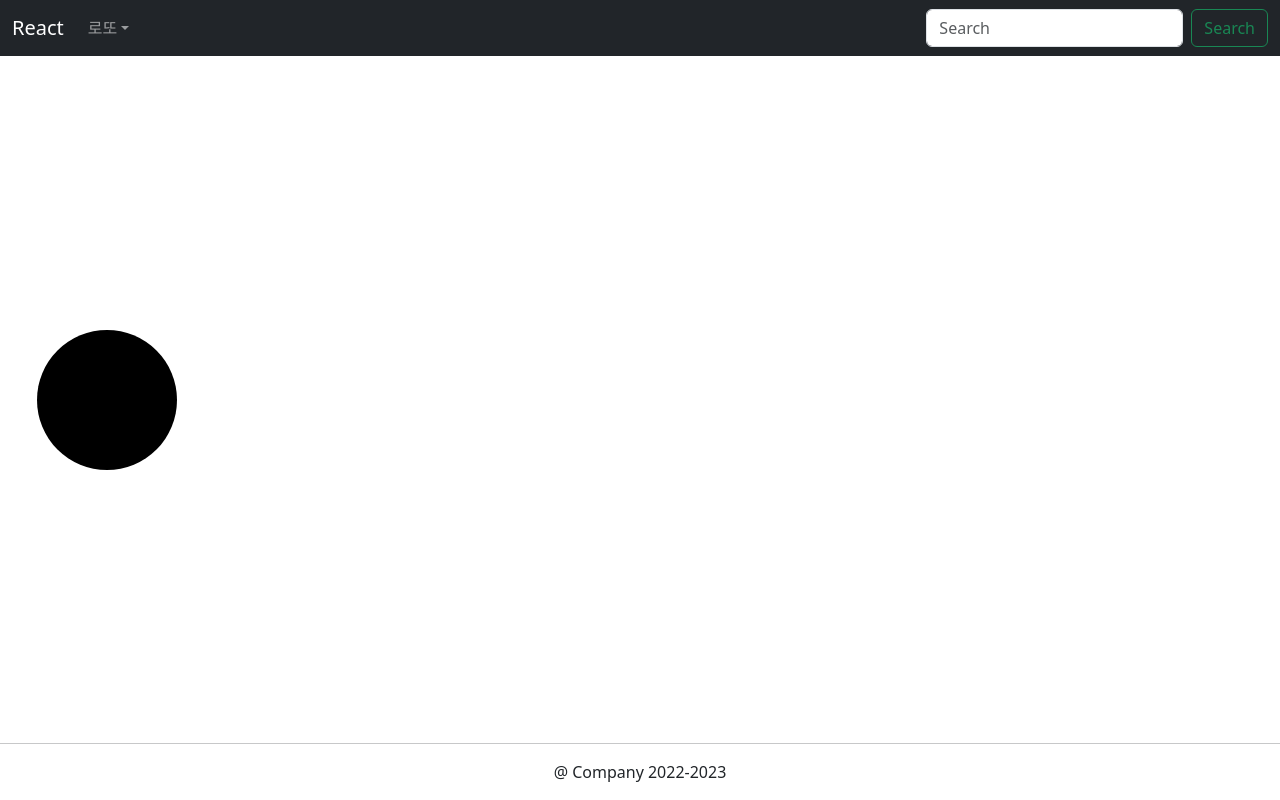
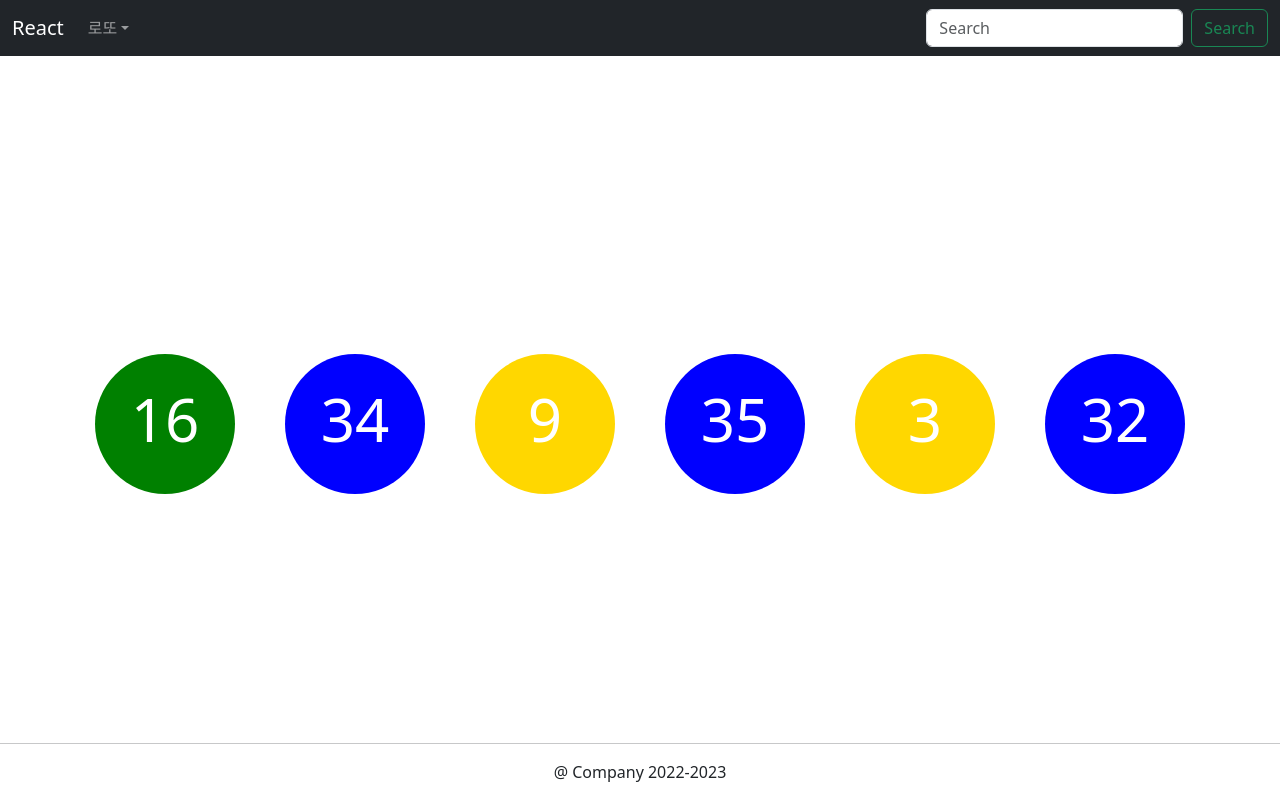
Before and after one commit to khg011213/react_vite_khj_game_project, a React (Vite) app: page / in a window 1280 px wide. Built offline with nearby package versions, Linux system fonts and the light colour scheme.

Commit message:
로또 완성

```diff
--- a/src/components/layout/lotto/LottoBall.jsx
+++ b/src/components/layout/lotto/LottoBall.jsx
@@ -18,7 +18,6 @@
     return color;
   };
   return (
-    <div>
     <div class="col-lg-2 mt-3 d-flex justify-content-around">
       <svg
         class="rounded-circle"
@@ -40,7 +39,6 @@
         </text>
       </svg>
     </div>
-    </div>
   );
 };
 
--- /dev/null
+++ b/src/components/layout/pages/LottoPage.jsx
@@ -0,0 +1,29 @@
+import React, { useState } from "react";
+import LottoBall from "../lotto/LottoBall";
+
+const LottoPage = () => {
+  const setNumbers = () => {
+    const lottoSet = new Set();
+
+    while (lottoSet.size < 6) {
+      let num = Math.floor(Math.random() * 45) + 1;
+      lottoSet.add(num);
+    }
+    console.log(lottoSet);
+    return Array.from(lottoSet);
+  };
+  const [nums, setNums] = useState(setNumbers);
+
+  const onClick = () => {
+    setNums(setNumbers());
+  };
+  return (
+    <div className="container">
+      <div type="button" onClick={onClick} className="row mt-sm-5">
+        {nums && nums.map((num) => <LottoBall lottoNum={num}></LottoBall>)}
+      </div>
+    </div>
+  );
+};
+
+export default LottoPage;
--- a/src/router/Router.jsx
+++ b/src/router/Router.jsx
@@ -1,8 +1,7 @@
 import { Children } from "react";
 import { createBrowserRouter } from "react-router-dom";
 import App from "../App";
-import Footer from "../components/layout/Footer";
-import LottoBall from "../components/layout/lotto/LottoBall";
+import LottoPage from "../components/layout/pages/LottoPage";
 
 const routes = [
   {
@@ -13,7 +12,7 @@
       {
         path: "/",
         loader: () => "로또",
-        element: <LottoBall />,
+        element: <LottoPage />,
       },
     ],
   },
```
Lines whose indentation alone changed are shown as unchanged.
